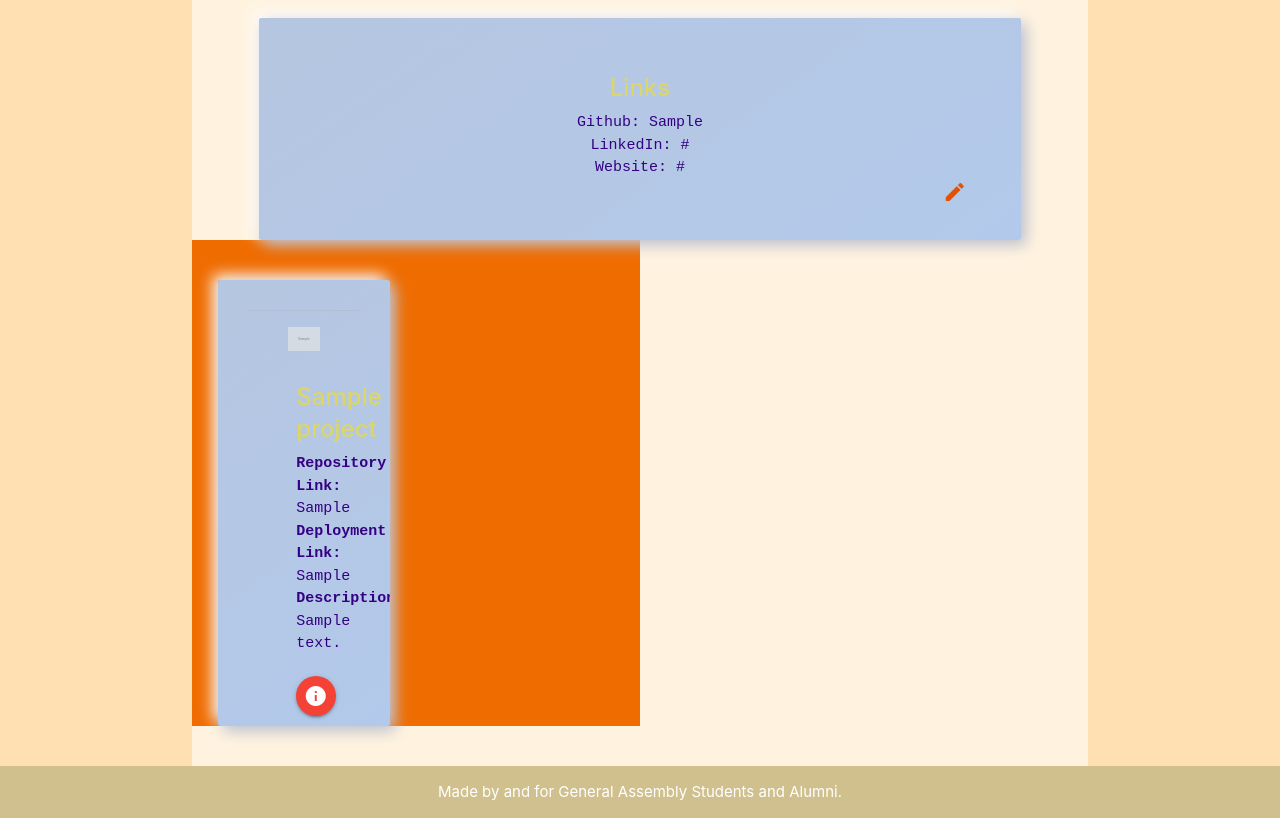
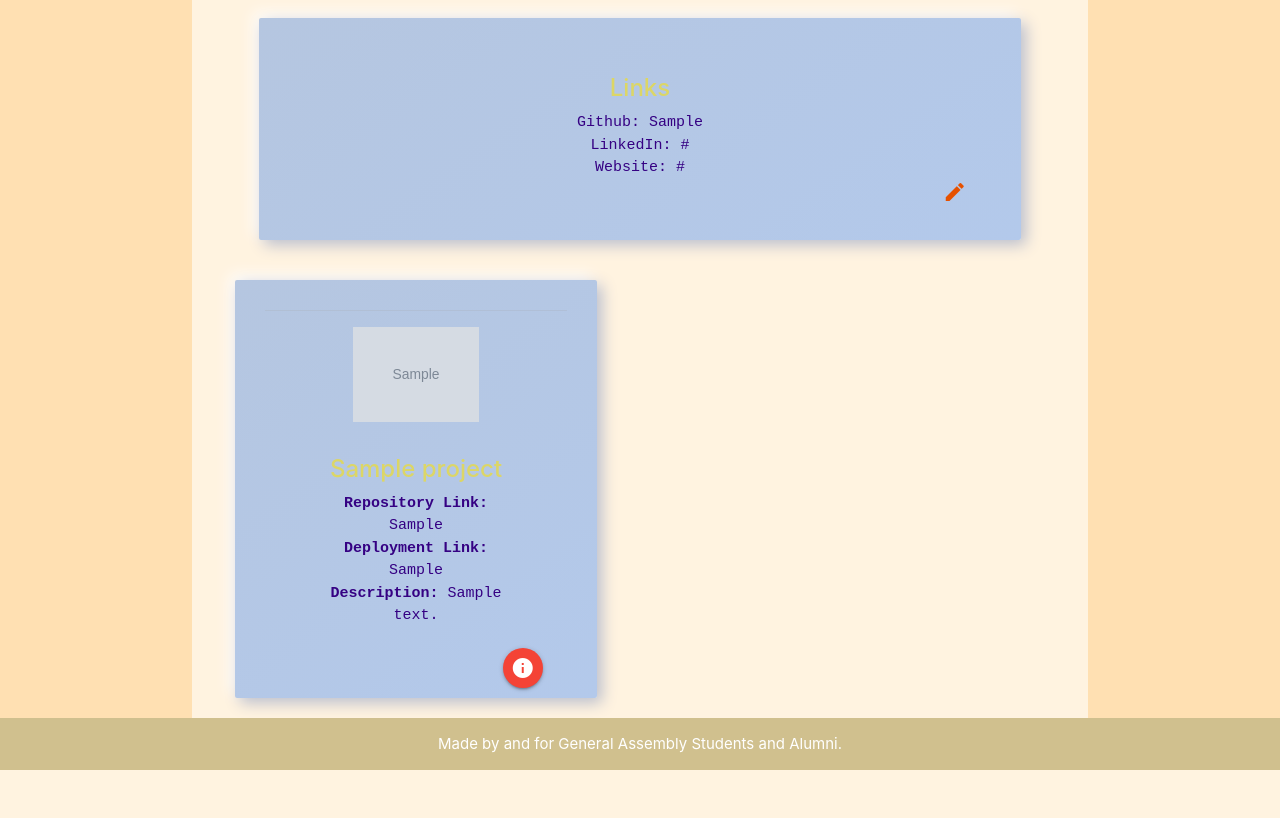
Before and after one commit to NoahCSmith93/General-Archive, a Django app: page /user/1/ in a window 1280 px wide. Shown: the part 721-1539 px from the top of the page. After the commit the page ends 1491 px from the top, so only its background shows below. Run offline with Django 3.2, Linux system fonts and the light colour scheme; tables that the repository leaves empty hold one stand-in row (values such as "Sample post"); grey boxes marked "Sample" are stand-in pictures; some libraries are stand-ins or nearby versions.

Commit message:
fixed the profile page issue

```diff
--- a/main_app/templates/users/profile.html
+++ b/main_app/templates/users/profile.html
@@ -6,7 +6,7 @@
       {% if user_info.profile_image %}
                 <img src="{{ user_info.profile_image }}"  style="width:50% ;height:auto;"  alt="Profile image">
             {% else %}
-                <p>Upload a profile image!</p>
+                <p>Upload A Profile Image!</p>
             {% endif %}
             <form action="{% url 'add_profile_photo' user_info.user_id %}" method="post" class="card-panel" enctype="multipart/form-data">
                 {% csrf_token %}
@@ -42,8 +42,6 @@
 
         <div class="col s12 m6">
 
-    <div class="row orange darken-3" id="project">
-        <div class="col s6">
           <div class="card">
             <div class="card-action">
               <a href="{% url 'project_detail' project.id %}" class="btn-floating halfway-fab waves-effect waves-light red"><i class=" material-icons left">info</i></a>
```
